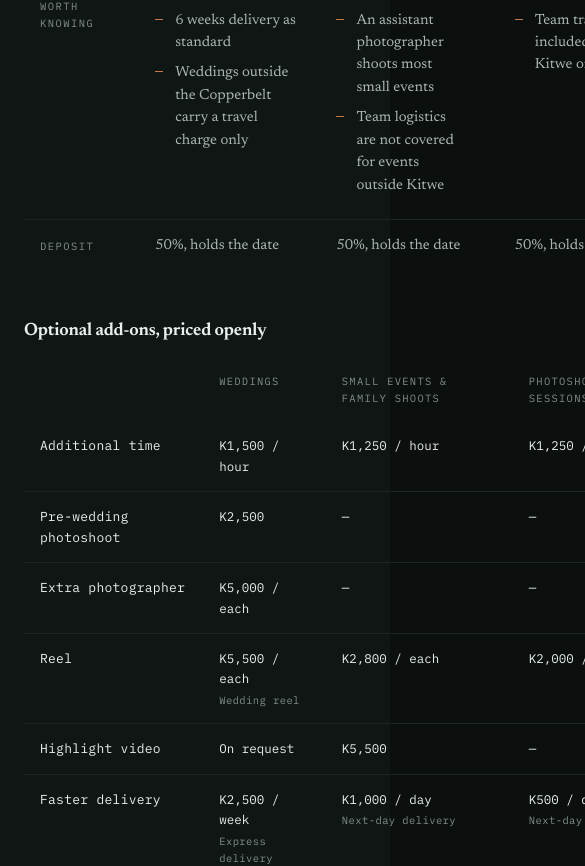
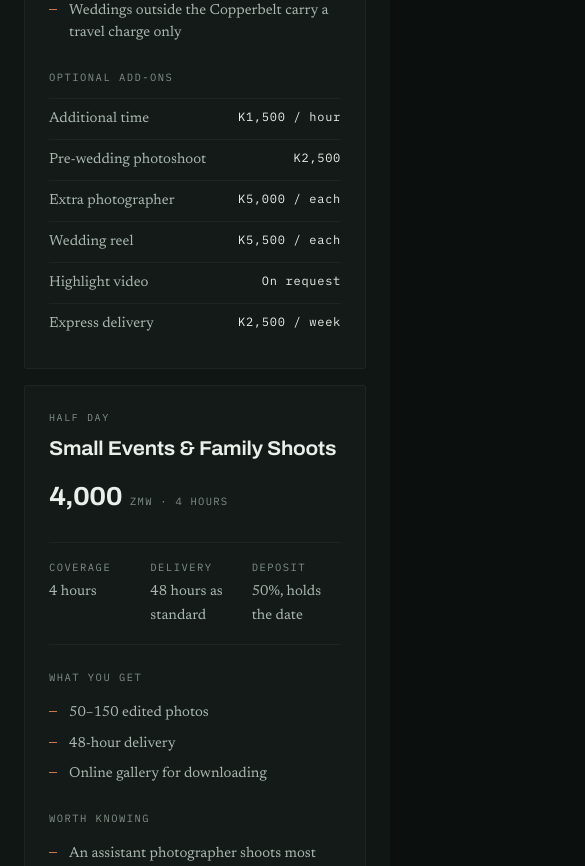
Before and after one commit to tmiladzi00-a11y/tmiladzi-landing, a Nuxt app: page /celebrations in a window 390 px wide. Shown: the part 2570-3436 px from the top of the page, 585 px wide, since content can reach past the window. Built offline with nearby package versions, Linux system fonts and the light colour scheme.

Commit message:
feat: enhance PackageTable component with responsive layout and addon pricing display

```diff
--- a/app/components/PackageTable.vue
+++ b/app/components/PackageTable.vue
@@ -10,6 +10,7 @@ const ADDON_LABELS: Record<string, string> = {
   time: 'Additional time', prewed: 'Pre-wedding photoshoot', second: 'Extra photographer', reel: 'Reel',
   highlight: 'Highlight video', express: 'Faster delivery', photo: 'Additional photo', raws: 'All unedited photos',
 }
+const addonPrice = (a: Service['addons'][number]) => a.price == null ? 'On request' : 'K' + fmtMoney(a.price) + (a.unit ? ' / ' + a.unit : '')
 const addonRows = computed(() => {
   const ids: string[] = []
   for (const s of props.services) for (const a of s.addons) if (!ids.includes(a.id)) ids.push(a.id)
@@ -19,7 +20,7 @@ const addonRows = computed(() => {
       const a = s.addons.find((x) => x.id === id)
       if (!a) return { text: '—', empty: true }
       if (a.price == null) return { text: 'On request', empty: false }
-      return { text: 'K' + fmtMoney(a.price) + (a.unit ? ' / ' + a.unit : ''), empty: false, name: a.name !== ADDON_LABELS[id] ? a.name : undefined }
+      return { text: addonPrice(a), empty: false, name: a.name !== ADDON_LABELS[id] ? a.name : undefined }
     }),
   }))
 })
@@ -28,7 +29,29 @@ const delivery = (s: Service) => s.deliveryUnit === 'weeks' ? `${s.delivery} wee
 
 <template>
   <div class="pt">
-    <div class="tablewrap">
+    <!-- Small screens: one card per package, each self-contained with its add-ons. -->
+    <div class="pt__cards">
+      <article v-for="s in services" :key="s.id" class="pcard">
+        <span class="pkg__tag">{{ s.tag }}</span>
+        <h3 class="pkg__name">{{ s.name }}</h3>
+        <span class="pkg__price"><b class="num">{{ s.price == null ? 'On request' : fmtMoney(s.price) }}</b><span v-if="s.price != null">ZMW · {{ s.cov }}</span></span>
+        <dl class="pcard__facts">
+          <div><dt>Coverage</dt><dd>{{ s.cov }}</dd></div>
+          <div><dt>Delivery</dt><dd>{{ delivery(s) }} as standard</dd></div>
+          <div><dt>Deposit</dt><dd>{{ Math.round(s.dep * 100) }}%, holds the date</dd></div>
+        </dl>
+        <h4 class="pcard__k">What you get</h4>
+        <TickList tone="cop" :items="s.includes" class="pcard__list" />
+        <h4 class="pcard__k">Worth knowing</h4>
+        <TickList tone="cop" :items="s.notes" class="pcard__list" />
+        <h4 class="pcard__k">Optional add-ons</h4>
+        <ul class="pcard__addons">
+          <li v-for="a in s.addons" :key="a.id"><span>{{ a.name }}</span><span class="mono pcard__addonprice">{{ addonPrice(a) }}</span></li>
+        </ul>
+      </article>
+    </div>
+
+    <div class="tablewrap pt__wide">
       <table class="pkg">
         <caption class="sr-only">The three packages compared</caption>
         <thead>
@@ -51,8 +74,8 @@ const delivery = (s: Service) => s.deliveryUnit === 'weeks' ? `${s.delivery} wee
       </table>
     </div>
 
-    <h3 class="h4 pt__h">Optional add-ons, priced openly</h3>
-    <div class="tablewrap">
+    <h3 class="h4 pt__h pt__wide">Optional add-ons, priced openly</h3>
+    <div class="tablewrap pt__wide">
       <table class="pkg pkg--addons">
         <caption class="sr-only">Add-on prices by package</caption>
         <thead>
@@ -72,10 +95,33 @@ const delivery = (s: Service) => s.deliveryUnit === 'weeks' ? `${s.delivery} wee
 <style scoped>
 .pt { display: grid; gap: var(--tm-sys-space-4); }
 .pt__h { margin: var(--tm-sys-space-6) 0 0; }
-.pkg { width: 100%; border-collapse: collapse; font-size: 14.5px; min-width: 640px; }
+/* Framed like SpecTable. On narrow screens the table scrolls sideways inside
+   the frame, with the row labels pinned so a reader always knows which row
+   they are looking at. */
+.tablewrap {
+  overflow-x: auto; -webkit-overflow-scrolling: touch; scrollbar-width: thin; scrollbar-color: var(--tm-sys-color-outline) transparent;
+  border: 1px solid var(--tm-sys-elevation-2-line); border-radius: var(--tm-sys-shape-corner); background: var(--tm-sys-elevation-2-bg);
+}
+/* one layout at a time: cards under 700px, the comparison table above */
+.pt__wide { display: none; }
+.pt__cards { display: grid; gap: var(--tm-sys-space-4); }
+@media (min-width: 700px) { .pt__wide { display: block; } .pt__cards { display: none; } }
+.pcard { border: 1px solid var(--tm-sys-elevation-2-line); border-radius: var(--tm-sys-shape-corner); background: var(--tm-sys-elevation-2-bg); padding: var(--tm-sys-space-5); }
+.pcard .pkg__name { margin: 6px 0 10px; }
+.pcard__facts { display: grid; grid-template-columns: repeat(3, 1fr); gap: var(--tm-sys-space-3); margin: var(--tm-sys-space-5) 0 0; padding: var(--tm-sys-space-4) 0; border-top: 1px solid var(--tm-sys-color-outline-variant); border-bottom: 1px solid var(--tm-sys-color-outline-variant); }
+.pcard__facts dt { font-family: var(--tm-sys-type-data-family); font-size: 10.5px; letter-spacing: var(--tm-sys-type-label-track); text-transform: uppercase; color: var(--tm-sys-color-on-surface-faint); }
+.pcard__facts dd { margin: 4px 0 0; font-size: 14.5px; color: var(--tm-sys-color-on-surface-variant); }
+.pcard__k { font-family: var(--tm-sys-type-data-family); font-size: 10.5px; letter-spacing: var(--tm-sys-type-label-track); text-transform: uppercase; color: var(--tm-sys-color-on-surface-faint); font-weight: 400; margin: var(--tm-sys-space-5) 0 0; }
+.pcard__list { margin-top: var(--tm-sys-space-3); }
+.pcard__addons { list-style: none; padding: 0; margin: var(--tm-sys-space-3) 0 0; font-size: 14.5px; color: var(--tm-sys-color-on-surface-variant); }
+.pcard__addons li { display: flex; justify-content: space-between; gap: var(--tm-sys-space-3); padding: 8px 0; border-top: 1px solid var(--tm-sys-color-outline-variant); }
+.pcard__addonprice { flex: none; color: var(--tm-sys-color-on-surface); }
+/* fixed layout: the three package columns share the width equally */
+.pkg { width: 100%; table-layout: fixed; border-collapse: collapse; font-size: 14.5px; min-width: 640px; }
 .pkg th, .pkg td { text-align: left; padding: 14px 16px; border-bottom: 1px solid var(--tm-sys-color-outline-variant); vertical-align: top; }
 .pkg tr:last-child th, .pkg tr:last-child td { border-bottom: 0; }
-.pkg tbody th { font-family: var(--tm-sys-type-data-family); font-size: 10.5px; letter-spacing: var(--tm-sys-type-label-track); text-transform: uppercase; color: var(--tm-sys-color-on-surface-faint); font-weight: 400; width: 18%; padding-top: 18px; }
+.pkg__rowhead, .pkg tbody th { width: 18%; position: sticky; left: 0; z-index: 1; background: var(--tm-sys-elevation-2-bg); box-shadow: 1px 0 0 var(--tm-sys-color-outline-variant); }
+.pkg tbody th { font-family: var(--tm-sys-type-data-family); font-size: 10.5px; letter-spacing: var(--tm-sys-type-label-track); text-transform: uppercase; color: var(--tm-sys-color-on-surface-faint); font-weight: 400; padding-top: 18px; }
 .pkg td { color: var(--tm-sys-color-on-surface-variant); }
 .pkg__head { vertical-align: bottom; border-bottom: 1px solid var(--tm-sys-color-outline) !important; }
 .pkg__tag { display: block; font-family: var(--tm-sys-type-data-family); font-size: var(--tm-sys-type-data-size-xs); letter-spacing: .16em; text-transform: uppercase; color: var(--tm-sys-color-on-surface-faint); }
@@ -86,7 +132,8 @@ const delivery = (s: Service) => s.deliveryUnit === 'weeks' ? `${s.delivery} wee
 .pkg__list { margin: 0; }
 .pkg__list :deep(li) { margin-bottom: 6px; }
 .pkg--addons td { font-family: var(--tm-sys-type-data-family); font-size: var(--tm-sys-type-data-size-md); color: var(--tm-sys-color-on-surface); }
-.pkg--addons tbody th { text-transform: none; letter-spacing: .02em; font-size: 13px; color: var(--tm-sys-color-on-surface); width: 28%; padding-top: 14px; }
+.pkg--addons .pkg__rowhead, .pkg--addons tbody th { width: 26%; }
+.pkg--addons tbody th { text-transform: none; letter-spacing: .02em; font-size: 13px; color: var(--tm-sys-color-on-surface); padding-top: 14px; }
 .pkg__mini { font-family: var(--tm-sys-type-data-family); font-size: 10.5px; letter-spacing: .12em; text-transform: uppercase; color: var(--tm-sys-color-on-surface-faint); font-weight: 400; }
 .pkg__empty { color: var(--tm-sys-color-on-surface-faint); }
 .pkg__alias { display: block; font-size: 10.5px; color: var(--tm-sys-color-on-surface-faint); margin-top: 3px; letter-spacing: .04em; }
```
